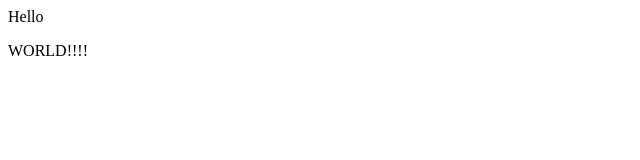
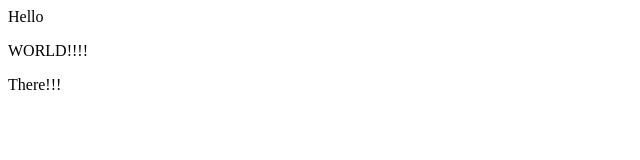
Before and after one commit to NickWab/demo-repo, a plain HTML site: page index.html in a window 1280 px wide. Shown: the full height of the page, 0-640 px from the left. Drawn offline with Linux system fonts and the light colour scheme.

Commit message:
update all

```diff
--- a/index.html
+++ b/index.html
@@ -9,5 +9,6 @@
   <body>
     <div>Hello</div>
     <p>WORLD!!!!</p>
+    <p>There!!!</p>
   </body>
 </html>
```
Also changed, not shown: 1 other file.
